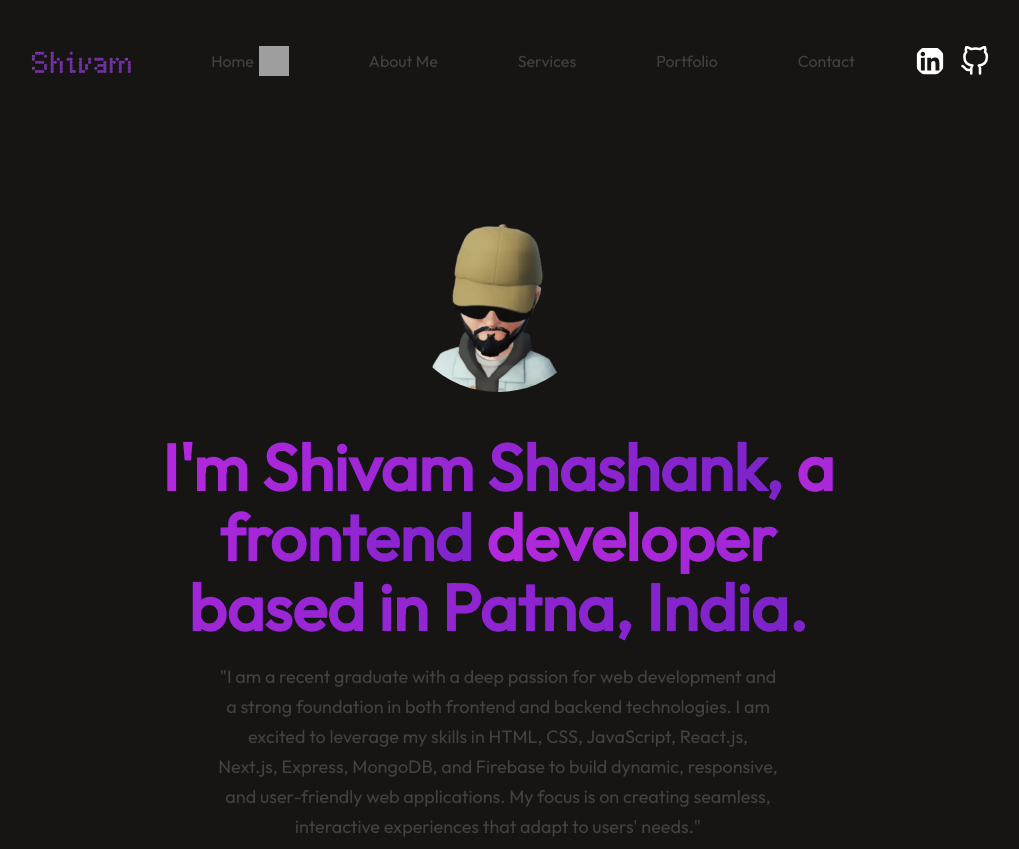
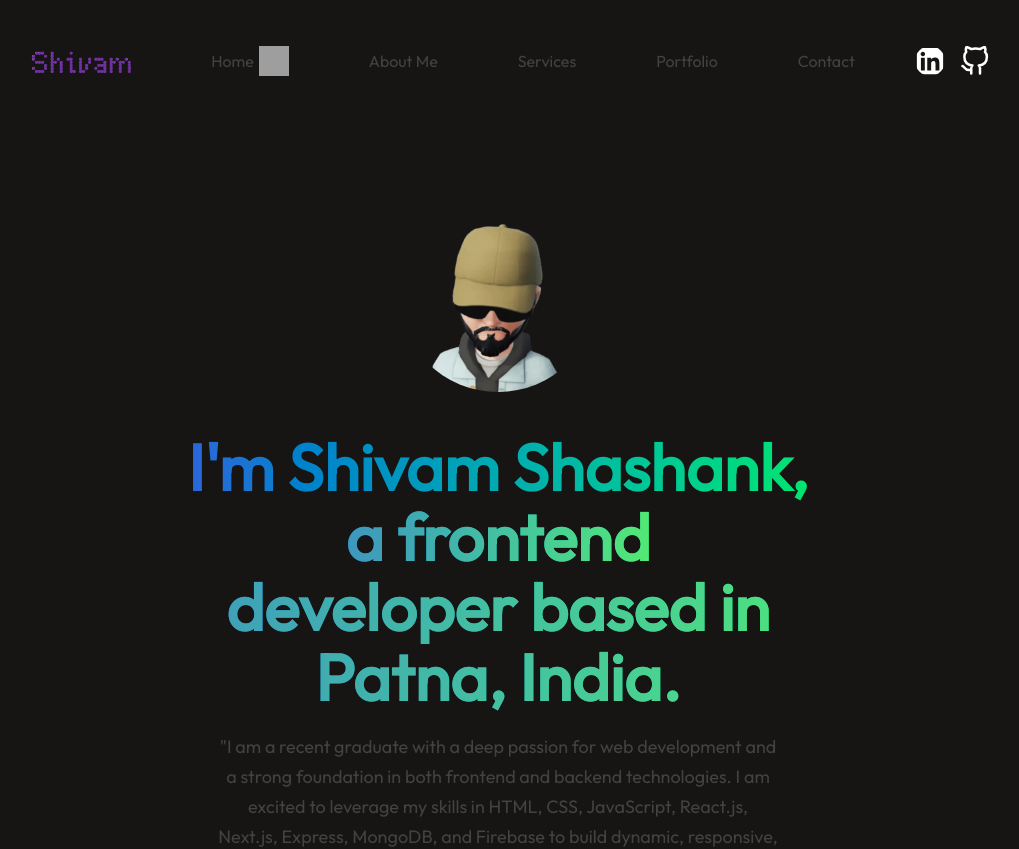
Before and after one commit to ShivamShashank11/portfolio, a React (Vite) app: page / in a window 1280 px wide. Shown: the top 849 px of the page, without its empty margins (142-1161 px from the left). Built offline with nearby package versions, Linux system fonts and the light colour scheme; grey boxes are pictures that could not be loaded.

Commit message:
color change

```diff
--- a/src/Components/Hero/Hero.jsx
+++ b/src/Components/Hero/Hero.jsx
@@ -8,13 +8,40 @@ const Hero = () => {
   return (
     <div id="home" className="hero">
       <img src={profile_1} alt="Profile" className="profile-img" />
-      <h1 className="gradient-text">
-        <span className="text-gray-800">I'm Shivam Shashank,</span>
-        <span style={{ color: "lightblue" }}> a frontend </span>
-        <span style={{ color: "lightpurple" }}>
+      <h1
+        className="gradient-text"
+        style={{
+          background:
+            "linear-gradient(to right, lch(41 80 290), lch(81 104 150))",
+          WebkitBackgroundClip: "text",
+          WebkitTextFillColor: "transparent",
+        }}
+      >
+        I'm Shivam Shashank,
+        <span
+          style={{
+            background:
+              "linear-gradient(to right, color(display-p3 34% 58% 73%), color(display-p3 50% 90% 50%))",
+            WebkitBackgroundClip: "text",
+            WebkitTextFillColor: "transparent",
+            display: "inline-block",
+          }}
+        >
+          a frontend
+        </span>
+        <span
+          style={{
+            background:
+              "linear-gradient(to right, color(display-p3 34% 58% 73%), color(display-p3 50% 90% 50%))",
+            WebkitBackgroundClip: "text",
+            WebkitTextFillColor: "transparent",
+            display: "inline-block",
+          }}
+        >
           developer based in Patna, India.
         </span>
       </h1>
+
       <p style={{ color: "#424242" }}>
         "I am a recent graduate with a deep passion for web development and a
         strong foundation in both frontend and backend technologies. I am
--- a/tailwind.config.js
+++ b/tailwind.config.js
@@ -10,7 +10,8 @@ module.exports = {
         spaceDark: '#1a1a2e', // Dark background like a galaxy
         spacePurple: '#845EC2', // Purple for main theme
         pink: '#FF6F91', // Pink for accents
-
+        'light-blue-400': '#3BA0D1', // Light blue color
+        'light-purple-400': '#A77BCA', // Light purple color
       },
       keyframes: {
         pulseEffect: {
```
